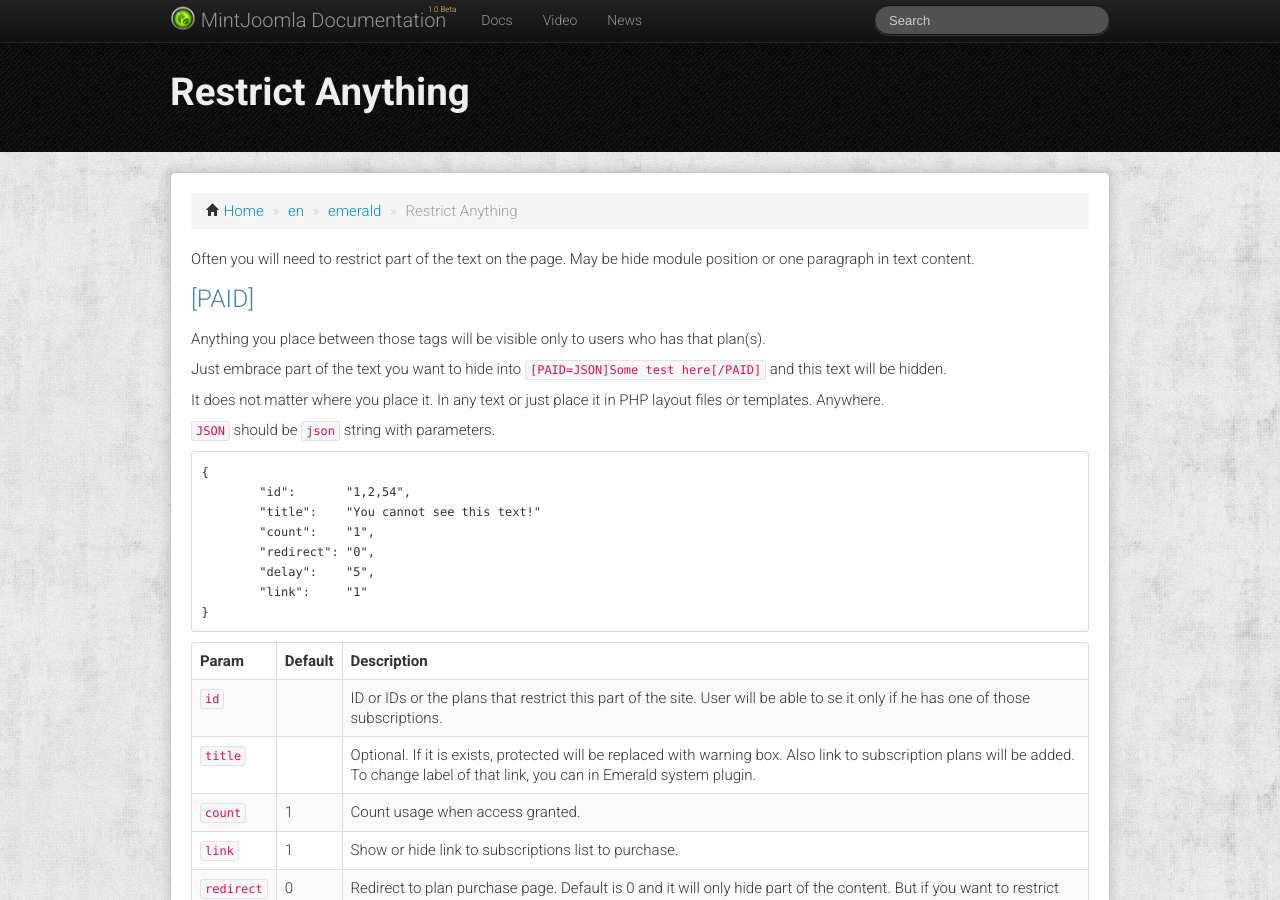
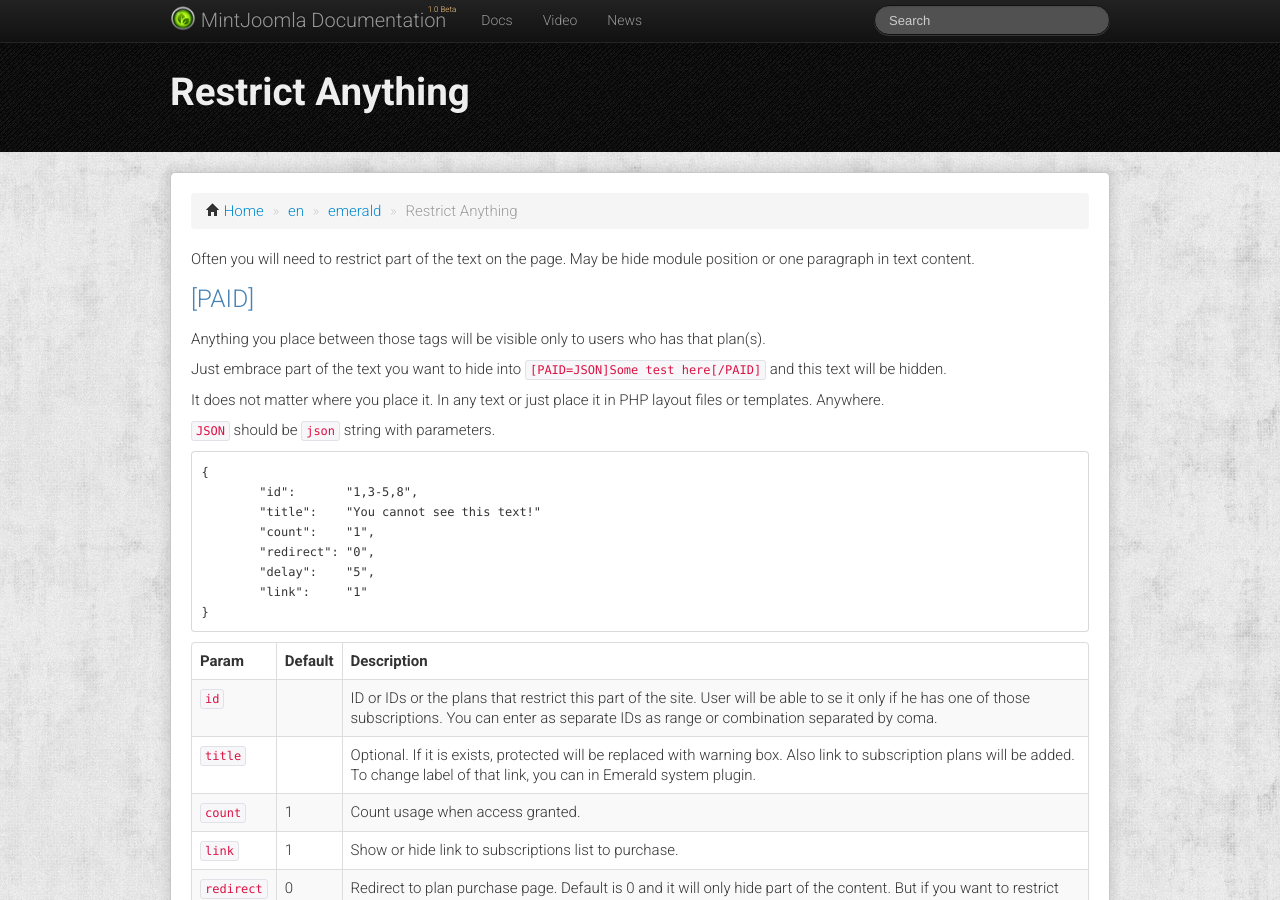
Before and after one commit to MintJoomla/MintJoomla.github.io, a Jekyll site: the page built from en/emerald/_posts/2014-03-10-restrict-anything.md, in a window 1280 px wide and 900 px high. Built offline with Jekyll 4.4.1, drawn with Linux system fonts in a browser that asks for light colours; comment, search, counter and statistics services are not loaded.

Commit message:
New tag and some updates

```diff
--- a/en/emerald/_posts/2014-03-10-restrict-anything.md
+++ b/en/emerald/_posts/2014-03-10-restrict-anything.md
@@ -19,7 +19,7 @@
 
 
 	{
-		"id":       "1,2,54",
+		"id":       "1,3-5,8",
 		"title":    "You cannot see this text!"
 		"count":    "1",
 		"redirect": "0",
@@ -29,7 +29,7 @@
 
 Param | Default | Description
 ------|---|---
-`id`    | | ID or IDs or the plans that restrict this part of the site. User will be able to se it only if he has one of those subscriptions.
+`id`    | | ID or IDs or the plans that restrict this part of the site. User will be able to se it only if he has one of those subscriptions. You can enter as separate IDs as range or combination separated by coma.
 `title` | | Optional. If it is exists, protected will be replaced with warning box. Also link to subscription plans will be added. To change label of that link, you can in Emerald system plugin.
 `count` | 1 | Count usage when access granted.
 `link` | 1 | Show or hide link to subscriptions list to purchase.
```
Also changed, not shown: ru/cobalt/_posts/2013-01-01-prefiltered-links-ru.md (+1 -1 lines).
